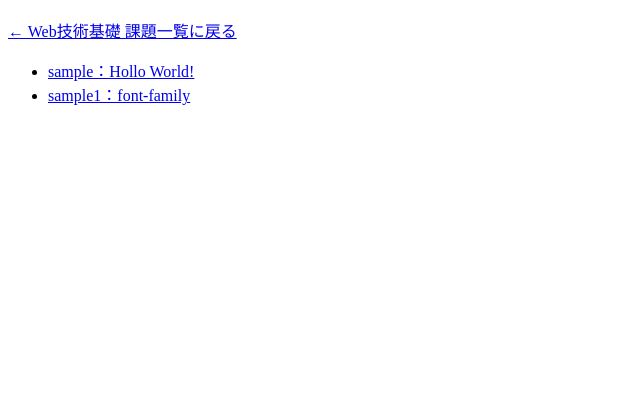
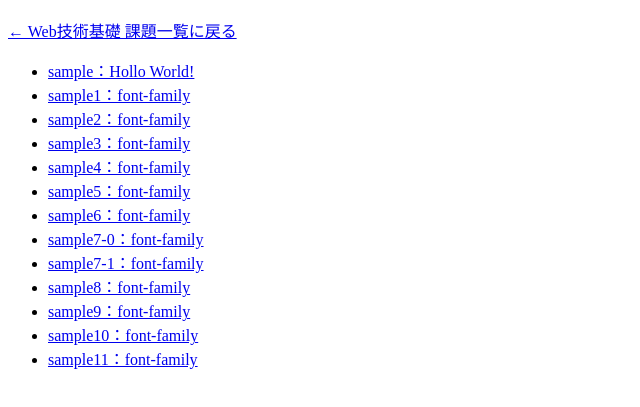
Before and after one commit to j24027dewa/School-Assignments, a plain HTML site: page 1_year/Web_Technology_Basics/HTML_Lang/2nd/index.html in a window 1280 px wide. Shown: the part 57-464 px from the top of the page, without its empty margins (0-640 px from the left). Drawn offline with Linux system fonts and the light colour scheme.

Commit message:
update file

```diff
--- a/1_year/Web_Technology_Basics/HTML_Lang/2nd/index.html
+++ b/1_year/Web_Technology_Basics/HTML_Lang/2nd/index.html
@@ -3,5 +3,16 @@
 <ul>
   <li><a href="sample/sample.html">sample：Hollo World!</a></li>
   <li><a href="sample1/sample1.html">sample1：font-family</a></li>
-  <!-- <li><a href="final-project/index.html">最終課題：マイページ</a></li> -->
+  <li><a href="sample2/sample2.html">sample2：font-family</a></li>
+  <li><a href="sample3/sample3.html">sample3：font-family</a></li>
+  <li><a href="sample4/sample4.html">sample4：font-family</a></li>
+  <li><a href="sample5/sample5.html">sample5：font-family</a></li>
+  <li><a href="sample6/sample6.html">sample6：font-family</a></li>
+  <li><a href="sample7-0/sample7-0.html">sample7-0：font-family</a></li>
+  <li><a href="sample7-0/sample7-1.html">sample7-1：font-family</a></li>
+  <li><a href="sample8/sample1.html">sample8：font-family</a></li>
+  <li><a href="sample8/sample8.html">sample9：font-family</a></li>
+  <li><a href="sample8/sample9.html">sample10：font-family</a></li>
+  <li><a href="sample8/sample10.html">sample11：font-family</a></li>
+
 </ul>
```
Also changed, not shown: 1_year/Web_Technology_Basics/HTML_Lang/2nd/sample2/sample2.html (+2 -0 lines), 1_year/Web_Technology_Basics/HTML_Lang/2nd/sample3/sample3.html (+2 -0 lines), 1_year/Web_Technology_Basics/HTML_Lang/2nd/sample4/sample4.html (+2 -0 lines), 1_year/Web_Technology_Basics/HTML_Lang/2nd/sample5/sample5.html (+2 -0 lines), 1_year/Web_Technology_Basics/HTML_Lang/2nd/sample6/sample6.html (+2 -0 lines), 1_year/Web_Technology_Basics/HTML_Lang/2nd/sample7-0/sample7-0.html (+2 -0 lines), 1_year/Web_Technology_Basics/HTML_Lang/2nd/sample7-0/sample7-1.html (+2 -0 lines), 1_year/Web_Technology_Basics/HTML_Lang/2nd/sample8/sample10.html (+2 -0 lines), 1_year/Web_Technology_Basics/HTML_Lang/2nd/sample8/sample11.html (+2 -0 lines), 1_year/Web_Technology_Basics/HTML_Lang/2nd/sample8/sample8.html (+2 -0 lines), 1_year/Web_Technology_Basics/HTML_Lang/2nd/sample8/sample9.html (+2 -0 lines).
